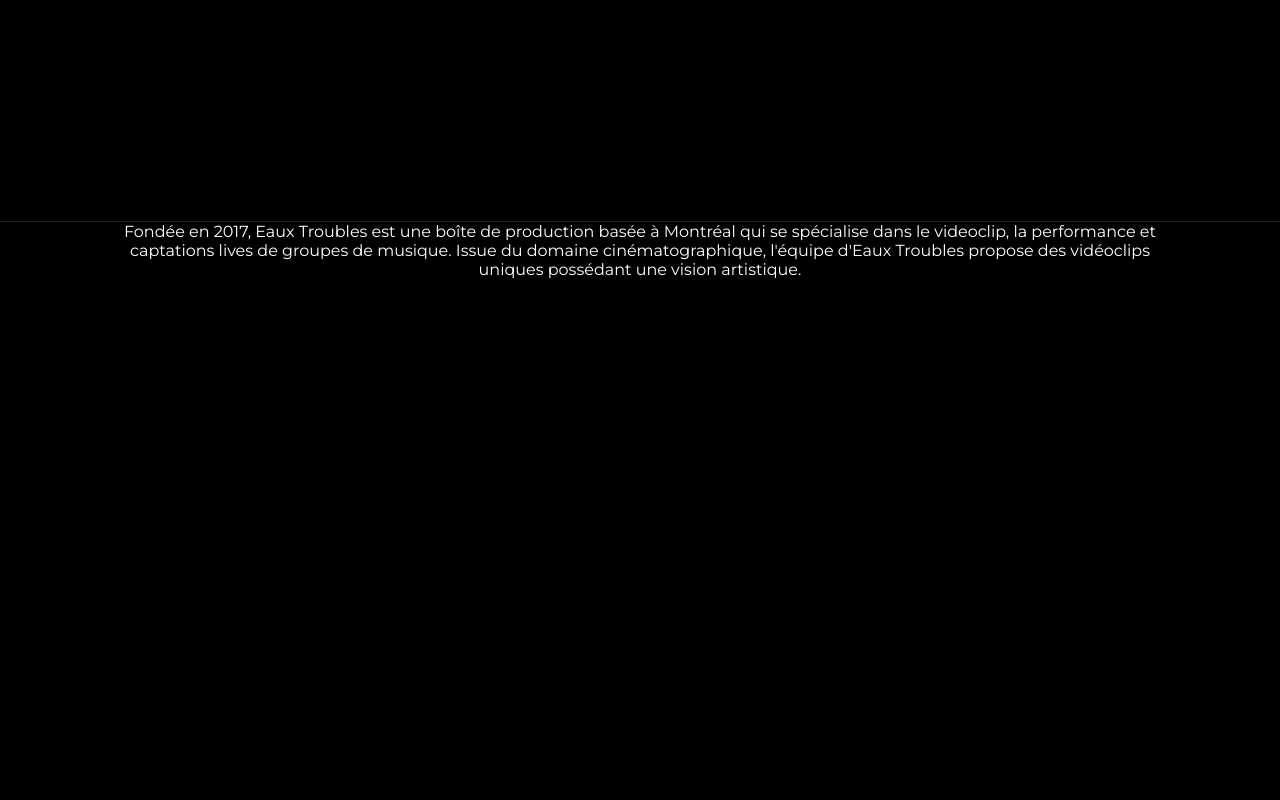
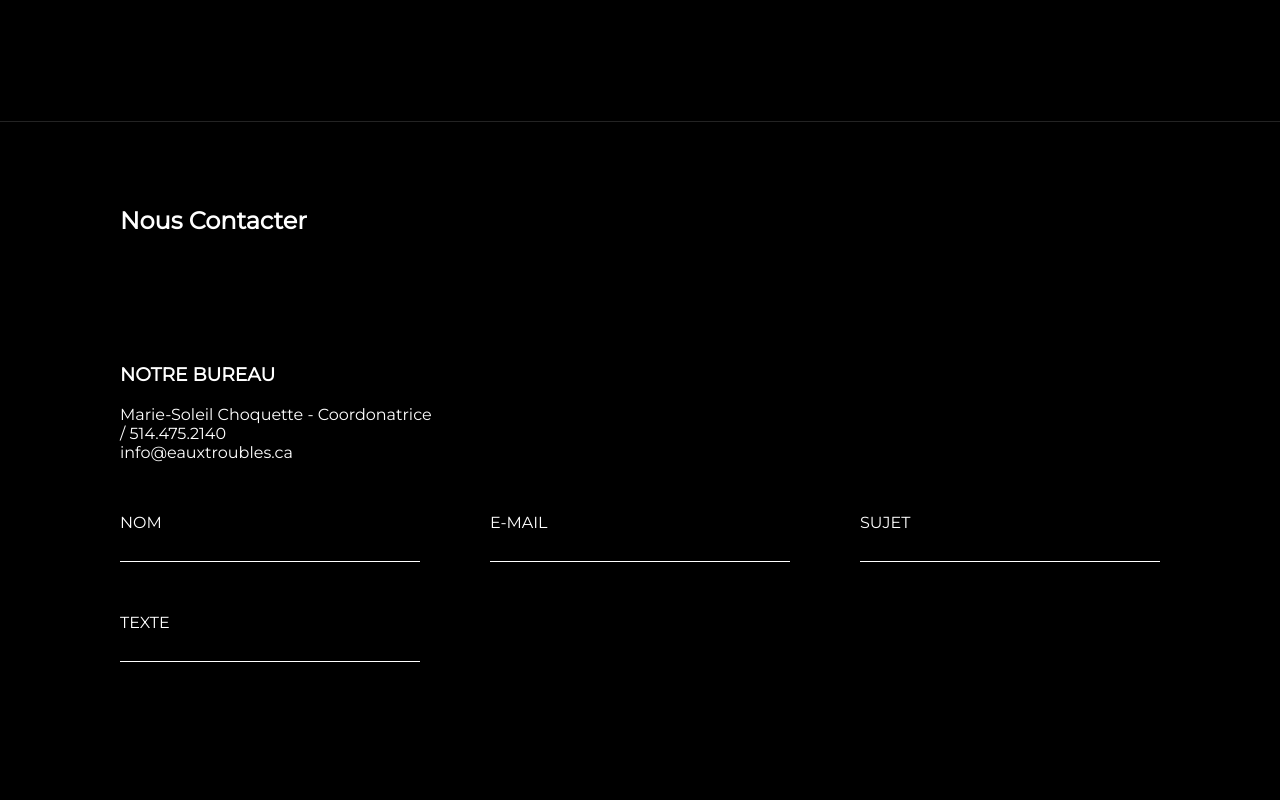
Before and after one commit to SimonDrouin/marie-so, a React app: page / in a window 1280 px wide. Shown: the part 1480-2280 px from the top of the page. Built offline with nearby package versions, Linux system fonts and the light colour scheme.

Commit message:
feat(About): skut skut

```diff
--- a/src/containers/MainApp/main-app.tsx
+++ b/src/containers/MainApp/main-app.tsx
@@ -77,34 +77,28 @@
                     paddingRight: '0px'
                 }
             },
-            {
-                id: SectionsEnumStr.HighlightSection,
-                component: <Player> </Player>,
-                style: {
-                    paddingLeft: '0px',
-                    paddingRight: '0px'
-                }
-            },
+            // {
+            //     id: SectionsEnumStr.HighlightSection,
+            //     component: <Player> </Player>,
+            //     style: {
+            //         paddingLeft: '0px',
+            //         paddingRight: '0px'
+            //     }
+            // },
             {
                 id: SectionsEnumStr.AboutCompanySection,
                 component: (
                     <div>
-                        {' '}
-                        Fondée en 2017, Eaux Troubles est une boîte de production basée à Montréal qui se spécialise dans le videoclip, la
-                        performance et captations lives de groupes de musique. Issue du domaine cinématographique, l'équipe d'Eaux Troubles
-                        propose des vidéoclips uniques possédant une vision artistique.{' '}
-                    </div>
-                )
-            },
-            {
-                id: SectionsEnumStr.AboutTeamSection,
-                component: (
-                    <div>
+                        <div className={styles.sectionHeader}>
+                            <h2>À Propos</h2>
+                        </div>
                         <div>
-                            <h2>Eaux Troubles</h2>
-                            <h3>
-                                <i>C'EST</i>
-                            </h3>
+                            Fondée en 2017, Eaux Troubles est une boîte de production basée à Montréal qui se spécialise dans le videoclip, la
+                            performance et captations lives de groupes de musique. Issue du domaine cinématographique, l'équipe d'Eaux Troubles
+                            propose des vidéoclips uniques possédant une vision artistique.
+                        </div>
+                        <div className={styles.sectionHeader}>
+                            <h3>L'Équipe</h3>
                         </div>
                         <div className={`${styles.teamMembersContainer} ${styles.scrollHorizontal} ${styles.scrollItem}`}>
                             <div
@@ -162,15 +156,68 @@
                     </div>
                 )
             },
-            {
-                id: SectionsEnumStr.LibrarySection,
-                component: <div>Nos Realisations</div>
-            },
+            // {
+            //     id: SectionsEnumStr.LibrarySection,
+            //     component: <div>Nos Realisations</div>
+            // },
             {
                 id: SectionsEnumStr.ContactUsSection,
-                component: <div>Nous Contacter</div>
+                component: <div className={styles.contactSection}>
+                    <div className={styles.sectionHeader}>
+                        <h2> Nous Contacter </h2>
+                    </div>
+                    <div>
+                        <div className={styles.contactInfos}>
+                            <h3>NOTRE BUREAU</h3>
+                            <div>
+                                <div>
+                                    Marie-Soleil Choquette - Coordonatrice
+                                </div>
+                                <div>
+                                    / 514.475.2140
+                                </div>
+                                <div>
+                                    info@eauxtroubles.ca
+                                </div>
+                            </div>
+                        </div>
+                        <div className={styles.formStyle}>
+                            <div className={styles.contactFormSection}>
+                                <div>
+                                    <div>
+                                        NOM
+                                    </div>
+                                    <input type="text" name="name" value="" />
+                                </div>
+                                <div className={styles.contactFormField}>
+                                    <div>
+                                        E-MAIL
+                                    </div>
+                                    <input type="text" name="email" value="" />
+                                </div>
+                                <div className={styles.contactFormField}>
+                                    <div>
+                                        SUJET
+                                    </div>
+                                    <input type="text" name="subject" value="" />
+                                </div>
+                            </div>
+                            <div className={styles.contactFormSection}>
+                                <div>
+                                    <div>
+                                        TEXTE
+                                    </div>
+                                    <div>
+                                        <textarea name="content" value="" />
+                                    </div>
+                                </div>
+                            </div>
+                        </div>
+                    </div>
+                </div>
             }
         ];
+
         const header = (
             <Header sections={SECTIONS.map(({ id }) => id)} logo={require('./logo-main.svg')} burger={require('./burger-header.svg')} />
         );
--- a/src/containers/MainApp/style.css
+++ b/src/containers/MainApp/style.css
@@ -22,6 +22,11 @@
   -ms-overflow-style: -ms-autohiding-scrollbar;
 }
 
+.sectionHeader {
+  padding-top: 5vw;
+  padding-bottom: 5vw;
+}
+
 .scrollHorizontal > .scrollItem {
   flex: 0 0 auto;
 }
@@ -32,3 +37,70 @@
 
   }
 } */
+
+
+/* Sections */
+.contactSection {
+  text-align: left;
+}
+
+.contactFormSection {
+  padding: 2vw 0vw;
+  width: 100%;
+  display: inline-flex;
+  justify-content: space-between;
+}
+
+.contactInfos {
+  padding: 2vw 0vw;
+}
+
+
+
+
+
+
+
+.formStyle{
+  background: #000000;
+  color: #FFFFFF;
+}
+
+.formStyle input[type="text"],
+.formStyle input[type="date"],
+.formStyle input[type="datetime"],
+.formStyle input[type="email"],
+.formStyle input[type="number"],
+.formStyle input[type="search"],
+.formStyle input[type="time"],
+.formStyle input[type="url"],
+.formStyle input[type="password"],
+.formStyle textarea,
+.formStyle select
+{
+  box-sizing: border-box;
+  -webkit-box-sizing: border-box;
+  -moz-box-sizing: border-box;
+  outline: none;
+  display: block;
+  border: none;
+  border-bottom: solid #FFFFFF;
+  background: transparent;
+  height: 30px;
+  width: 300px;
+  color: #FFFFFF;
+
+  border-bottom-width: 1px;
+  -webkit-transition: border-bottom-width 0.1s linear; /* Safari */
+  transition: border-bottom-width 0.1s linear;
+}
+
+.formStyle input:focus
+{
+  border-bottom-width: 3px;
+}
+
+.formStyle textarea{
+  resize:none;
+  overflow: hidden;
+}
```
